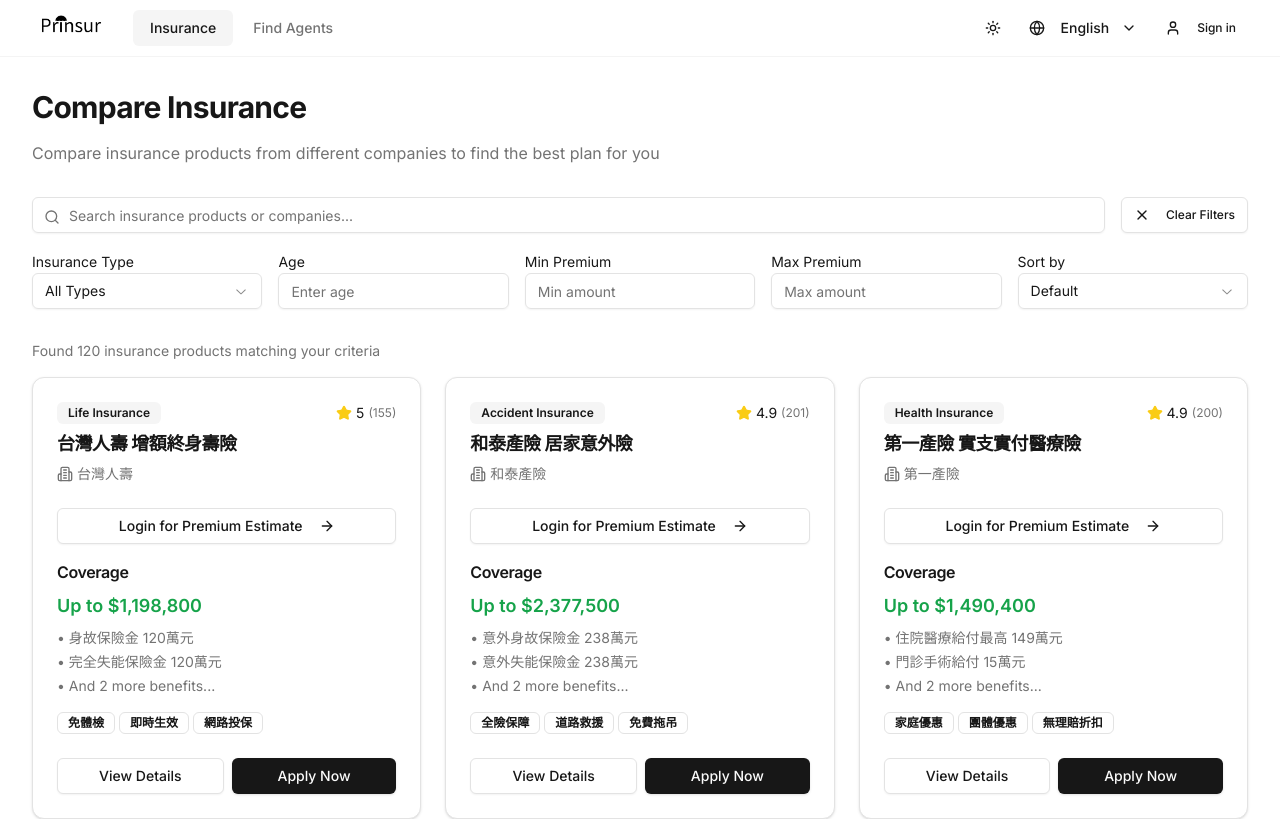
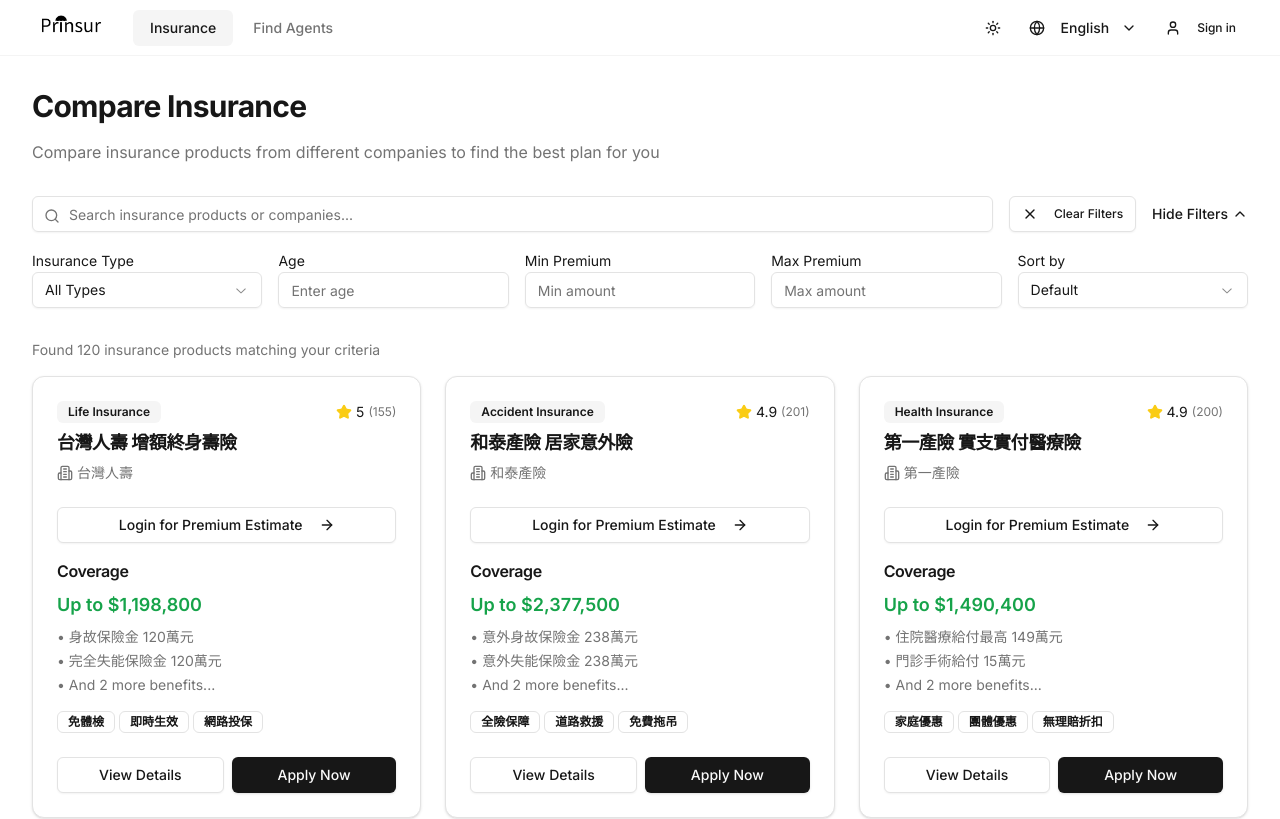
Before and after one commit to ronload/prinsur-demo, a Next.js app: page /en/consumer/insurance in a window 1280 px wide. Shown: the top 819 px of the page. Built offline with nearby package versions, Linux system fonts and the light colour scheme.

Commit message:
feat: Add hide/show filter button

```diff
--- a/src/app/[locale]/consumer/agents/page.tsx
+++ b/src/app/[locale]/consumer/agents/page.tsx
@@ -2,7 +2,7 @@
 
 import { useState, useEffect, useMemo } from "react";
 import { usePathname } from "next/navigation";
-import { Search, MapPin, Star, Phone, Mail, Calendar, X } from "lucide-react";
+import { Search, MapPin, Star, Phone, Mail, Calendar, X, ChevronDown, ChevronUp } from "lucide-react";
 import { HiOutlineUserGroup } from "react-icons/hi2";
 import { Button } from "@/components/ui/button";
 import { Input } from "@/components/ui/input";
@@ -92,6 +92,7 @@
   const [sortBy, setSortBy] = useState<string>("default");
   const [isClient, setIsClient] = useState(false);
   const [filter, setFilter] = useState<AgentFilter>({});
+  const [isFiltersCollapsed, setIsFiltersCollapsed] = useState(false);
   const { user } = useAuth();
 
   // Handle client-side hydration
@@ -314,10 +315,28 @@
               <X className="h-4 w-4 mr-2" />
               {locale === "en" ? "Clear Filters" : "清除篩選"}
             </Button>
+            <Button
+              variant="link"
+              onClick={() => setIsFiltersCollapsed(!isFiltersCollapsed)}
+              className="flex items-center gap-1 h-auto p-0 text-left justify-start"
+            >
+              <span>
+                {isFiltersCollapsed
+                  ? (locale === "en" ? "Show Filters" : "展開篩選")
+                  : (locale === "en" ? "Hide Filters" : "隱藏篩選")
+                }
+              </span>
+              {isFiltersCollapsed ? (
+                <ChevronDown className="h-4 w-4" />
+              ) : (
+                <ChevronUp className="h-4 w-4" />
+              )}
+            </Button>
           </div>
 
           {/* Filter Controls */}
-          <div className="grid grid-cols-2 md:grid-cols-5 gap-4">
+          {!isFiltersCollapsed && (
+            <div className="grid grid-cols-2 md:grid-cols-5 gap-4 animate-in slide-in-from-top-2 duration-200">
             <div>
               <Label htmlFor="specialty" className="text-sm font-normal">
                 {locale === "en" ? "Specialty" : "專業領域"}
@@ -480,6 +499,7 @@
               </Button>
             </div>
           </div>
+          )}
         </div>
       </div>
 
--- a/src/app/[locale]/consumer/insurance/page.tsx
+++ b/src/app/[locale]/consumer/insurance/page.tsx
@@ -10,6 +10,8 @@
   X,
   Calculator,
   ArrowRight,
+  ChevronDown,
+  ChevronUp,
 } from "lucide-react";
 import { Button } from "@/components/ui/button";
 import { Input } from "@/components/ui/input";
@@ -138,6 +140,7 @@
     useState<InsuranceProduct | null>(null);
   const [sortBy, setSortBy] = useState<string>("default");
   const [isClient, setIsClient] = useState(false);
+  const [isFiltersCollapsed, setIsFiltersCollapsed] = useState(false);
   const { user } = useAuth();
   const [userProfile, setUserProfile] = useState<UserProfile>({});
 
@@ -300,10 +303,28 @@
               <X className="h-4 w-4 mr-2" />
               {locale === "en" ? "Clear Filters" : "清除篩選"}
             </Button>
+            <Button
+              variant="link"
+              onClick={() => setIsFiltersCollapsed(!isFiltersCollapsed)}
+              className="flex items-center gap-1 h-auto p-0 text-left justify-start"
+            >
+              <span>
+                {isFiltersCollapsed
+                  ? (locale === "en" ? "Show Filters" : "展開篩選")
+                  : (locale === "en" ? "Hide Filters" : "隱藏篩選")
+                }
+              </span>
+              {isFiltersCollapsed ? (
+                <ChevronDown className="h-4 w-4" />
+              ) : (
+                <ChevronUp className="h-4 w-4" />
+              )}
+            </Button>
           </div>
 
           {/* Filter Controls */}
-          <div className="grid grid-cols-2 md:grid-cols-5 gap-4">
+          {!isFiltersCollapsed && (
+            <div className="grid grid-cols-2 md:grid-cols-5 gap-4 animate-in slide-in-from-top-2 duration-200">
             <div>
               <Label htmlFor="insurance-type" className="text-sm font-normal">
                 {locale === "en" ? "Insurance Type" : "保險類型"}
@@ -437,6 +458,7 @@
               </Button>
             </div>
           </div>
+          )}
         </div>
       </div>
 
--- a/src/app/[locale]/layout.tsx
+++ b/src/app/[locale]/layout.tsx
@@ -75,7 +75,7 @@
               <NextIntlClientProvider messages={messages}>
                 <div className="relative flex min-h-screen flex-col">
                   <Header />
-                  <main className="flex-1">{children}</main>
+                  <main className="flex-1 pt-14">{children}</main>
                   <Footer locale={locale} />
                 </div>
               </NextIntlClientProvider>
--- a/src/app/[locale]/page.tsx
+++ b/src/app/[locale]/page.tsx
@@ -163,7 +163,7 @@
   return (
     <div className="bg-background">
       {/* Hero Section */}
-      <section className="min-h-screen flex flex-col items-center justify-center -mt-16 relative overflow-hidden">
+      <section className="min-h-screen flex flex-col items-center justify-center -mt-14 relative overflow-hidden">
         <GridPattern
           x={500}
           y={400}
--- a/src/components/layout/header.tsx
+++ b/src/components/layout/header.tsx
@@ -152,8 +152,12 @@
 
   return (
     <header
-      className="sticky top-0 z-50 w-full border-b border-border/40 bg-background/95 backdrop-blur-sm supports-[backdrop-filter]:bg-background/80 will-change-transform"
-      style={{ transform: "translateZ(0)" }}
+      className="fixed top-0 left-0 right-0 z-50 w-full border-b border-border/40 bg-background/95 backdrop-blur-sm supports-[backdrop-filter]:bg-background/80 will-change-transform"
+      style={{
+        transform: "translateZ(0)",
+        minHeight: "56px",
+        height: "56px"
+      }}
     >
       <div className="container flex h-14 items-center">
         {/* Logo */}
```
